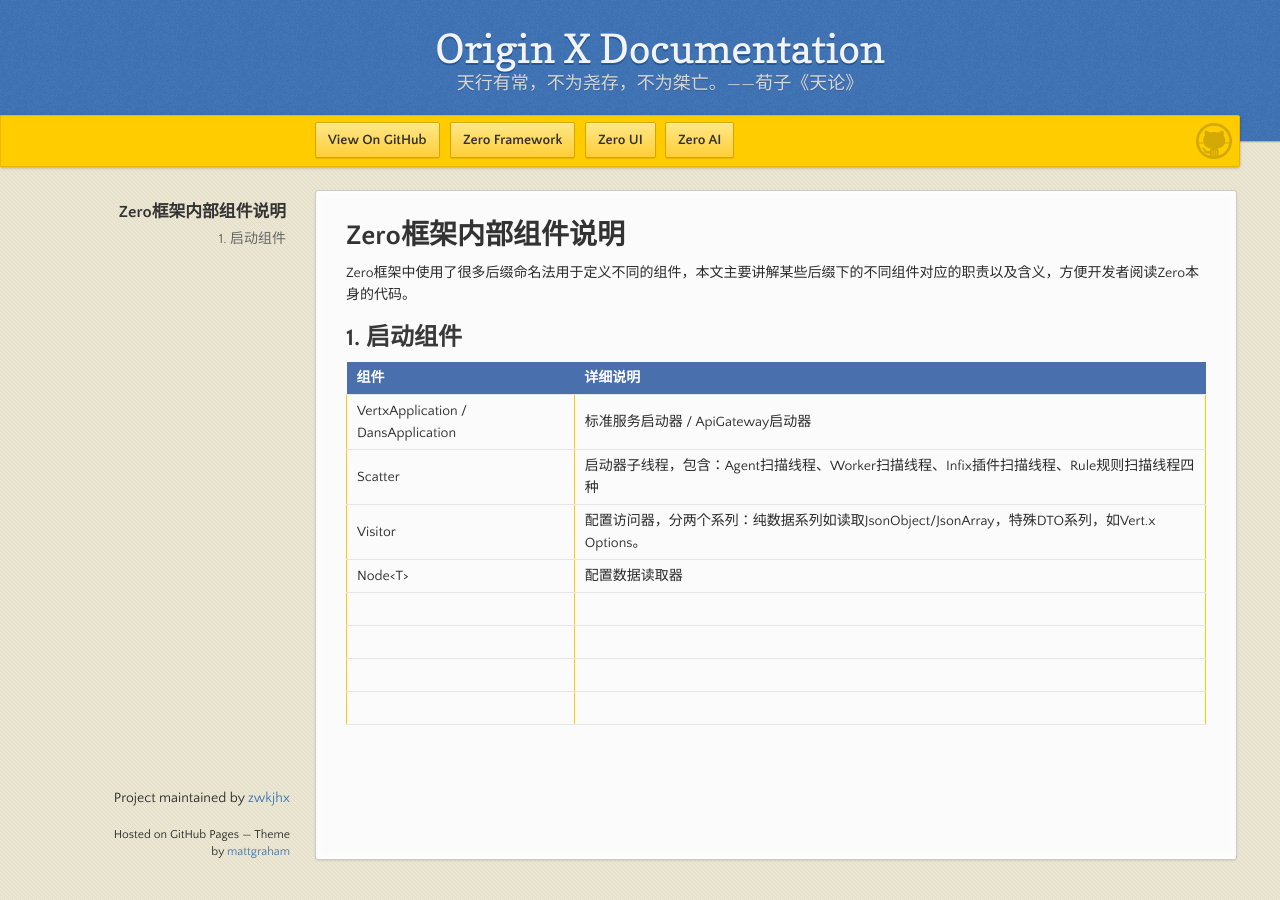
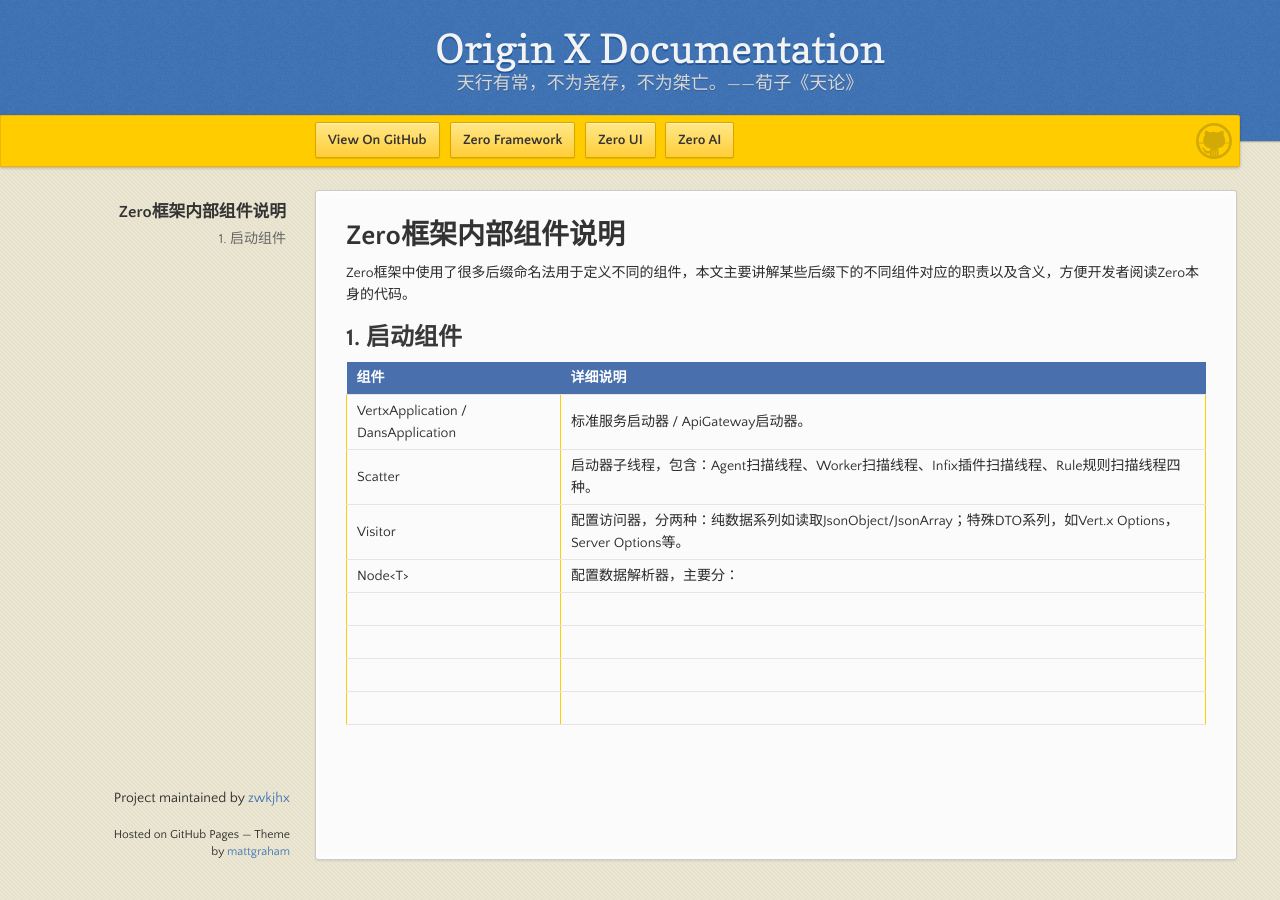
Before and after one commit to zwkjhx/ox-doc, a Jekyll site: the page built from specification/1-zerogui-fan/spc-004-zeronei-bu-zu-jian-shuo-ming.md, in a window 1280 px wide. Built offline with Jekyll 4.4.1, drawn with Linux system fonts in a browser that asks for light colours; our own code applies the rules of GitHub Pages for plain Markdown files.

Commit message:
Updates specification/1-zerogui-fan/spc-004-zeronei-bu-zu-jian-shuo-ming.md
Auto commit by GitBook Editor

```diff
--- a/specification/1-zerogui-fan/spc-004-zeronei-bu-zu-jian-shuo-ming.md
+++ b/specification/1-zerogui-fan/spc-004-zeronei-bu-zu-jian-shuo-ming.md
@@ -6,10 +6,10 @@
 
 | 组件 | 详细说明 |
 | :--- | :--- |
-| VertxApplication / DansApplication | 标准服务启动器 / ApiGateway启动器 |
-| Scatter | 启动器子线程，包含：Agent扫描线程、Worker扫描线程、Infix插件扫描线程、Rule规则扫描线程四种 |
-| Visitor | 配置访问器，分两个系列：纯数据系列如读取JsonObject/JsonArray，特殊DTO系列，如Vert.x Options。 |
-| Node&lt;T&gt; | 配置数据读取器 |
+| VertxApplication / DansApplication | 标准服务启动器 / ApiGateway启动器。 |
+| Scatter | 启动器子线程，包含：Agent扫描线程、Worker扫描线程、Infix插件扫描线程、Rule规则扫描线程四种。 |
+| Visitor | 配置访问器，分两种：纯数据系列如读取JsonObject/JsonArray；特殊DTO系列，如Vert.x Options，Server Options等。 |
+| Node&lt;T&gt; | 配置数据解析器，主要分： |
 |  |  |
 |  |  |
 |  |  |
```
